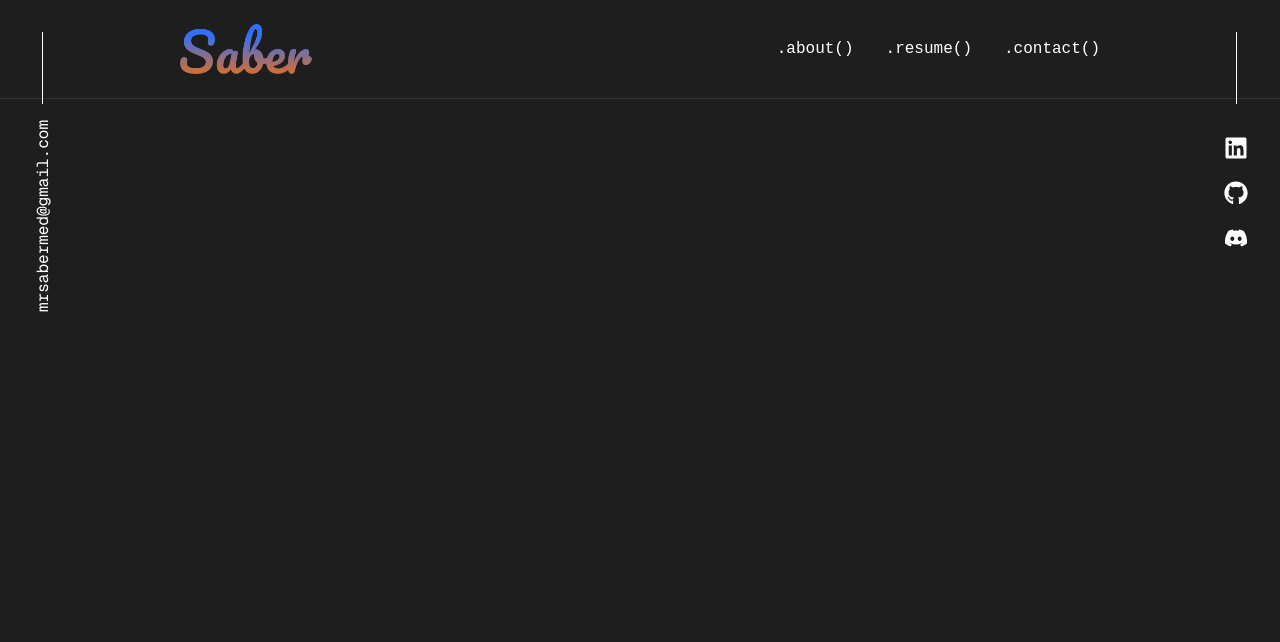
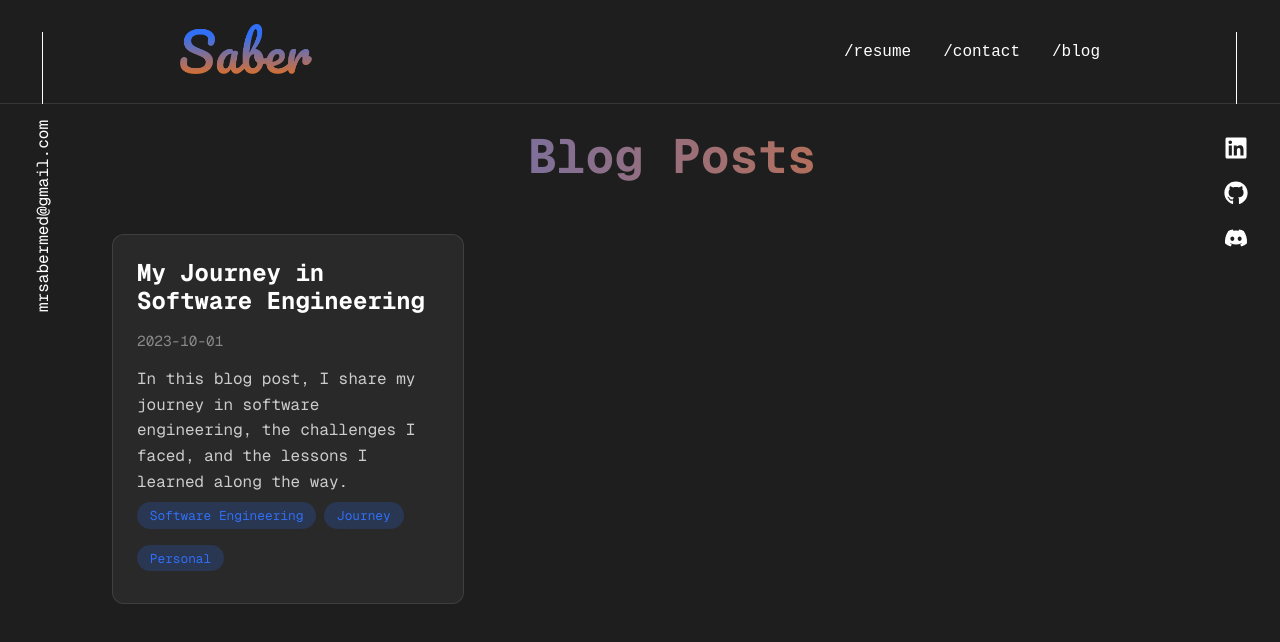
Before and after one commit to SABER-MOHAMED/msaber.tech, a Next.js app: page /blog in a window 1280 px wide. Shown: the top 642 px of the page. Built offline with nearby package versions, Linux system fonts and the light colour scheme.

Commit message:
setup blog

```diff
--- a/src/app/blog/blog.css
+++ b/src/app/blog/blog.css
@@ -1,20 +1,110 @@
 .blog-container {
-  max-width: 800px;
-  margin: 6rem auto 2rem;
-  padding: 0 1rem;
+  max-width: 1200px;
+  margin: 0 2rem;
+  padding: 0 1.5rem;
 }
 
 .blog-container h1 {
-  font-size: 2rem;
+  font-size: 3rem;
+  margin-top: 8rem;
   margin-bottom: 2rem;
+  text-align: center;
   background: linear-gradient(to right, #316ff6, #ff6f00);
   -webkit-background-clip: text;
+  background-clip: text;
   -webkit-text-fill-color: transparent;
+  animation: fadeIn 0.8s ease-in;
 }
 
-.blog-posts {
-  text-align: center;
-  padding: 2rem;
+.blog-grid {
+  display: grid;
+  grid-template-columns: repeat(auto-fill, minmax(300px, 1fr));
+  gap: 2rem;
+  padding: 1rem;
+}
+
+.blog-card {
+  background: rgba(255, 255, 255, 0.05);
   border: 1px solid rgba(255, 255, 255, 0.1);
-  border-radius: 8px;
+  border-radius: 12px;
+  padding: 1.5rem;
+  transition: transform 0.3s ease, box-shadow 0.3s ease;
+  cursor: pointer;
 }
+
+.blog-card:hover {
+  transform: translateY(-5px);
+  box-shadow: 0 10px 20px rgba(0, 0, 0, 0.2);
+}
+
+.blog-card h2 {
+  font-size: 1.5rem;
+  margin-bottom: 1rem;
+  color: #fff;
+}
+
+.blog-date {
+  font-size: 0.9rem;
+  color: #888;
+  margin-bottom: 1rem;
+}
+
+.blog-preview {
+  color: #ccc;
+  line-height: 1.6;
+}
+
+.blog-tag {
+  display: inline-block;
+  padding: 0.3rem 0.8rem;
+  background: rgba(49, 111, 246, 0.2);
+  color: #316ff6;
+  border-radius: 20px;
+  font-size: 0.8rem;
+  margin: 0.5rem 0.5rem 0.5rem 0;
+}
+
+.blog-post {
+  max-width: 800px;
+  margin: 2rem auto;
+}
+
+.blog-content {
+  margin-top: 2rem;
+  line-height: 1.8;
+  color: #ccc;
+}
+
+.back-link {
+  display: inline-block;
+  margin-top: 2rem;
+  color: #ccc;
+  text-decoration: none;
+  border-bottom: 1px solid transparent;
+  transition: all 0.3s ease;
+}
+
+.back-link:hover {
+  border-bottom: 1px solid #ed9b49;
+}
+
+.blog-tags {
+  margin: 1rem 0;
+}
+
+@keyframes fadeIn {
+  from {
+    opacity: 0;
+    transform: translateY(20px);
+  }
+  to {
+    opacity: 1;
+    transform: translateY(0);
+  }
+}
+
+@media (max-width: 768px) {
+  .blog-grid {
+    grid-template-columns: 1fr;
+  }
+}
--- a/src/app/blog/page.tsx
+++ b/src/app/blog/page.tsx
@@ -1,12 +1,51 @@
+'use client';
+import './blog.css';
+import Link from 'next/link';
+
+interface BlogPost {
+  title: string;
+  slug: string;
+  date: string;
+  preview: string;
+  content: string;
+  tags: string[];
+}
+
+export const blogPosts: BlogPost[] = [
+  {
+    title: 'My Journey in Software Engineering',
+    slug: 'my-journey-in-software-engineering',
+    date: '2023-10-01',
+    preview:
+      'In this blog post, I share my journey in software engineering, the challenges I faced, and the lessons I learned along the way.',
+    content:
+      'In this blog post, I share my journey in software engineering, the challenges I faced, and the lessons I learned along the way. It has been a long and rewarding journey, filled with ups and downs. I started coding at a young age, and over the years, I have worked on various projects that have shaped my skills and knowledge.',
+    tags: ['Software Engineering', 'Journey', 'Personal'],
+  },
+];
+
 export default function Blog() {
   return (
-    <>
-      <main className="blog-container">
-        <h1>Blog</h1>
-        <div className="blog-posts">
-          <p>Coming soon...</p>
-        </div>
-      </main>
-    </>
+    <main className="blog-container" id="blog">
+      <h1>Blog Posts</h1>
+      <div className="blog-grid">
+        {blogPosts.map((post, index) => (
+          <Link href={`/blog/${post.slug}`} key={index}>
+            <article className="blog-card">
+              <h2>{post.title}</h2>
+              <div className="blog-date">{post.date}</div>
+              <p className="blog-preview">{post.preview}</p>
+              <div>
+                {post.tags.map((tag, tagIndex) => (
+                  <span key={tagIndex} className="blog-tag">
+                    {tag}
+                  </span>
+                ))}
+              </div>
+            </article>
+          </Link>
+        ))}
+      </div>
+    </main>
   );
 }
--- a/src/app/page.tsx
+++ b/src/app/page.tsx
@@ -2,12 +2,14 @@ import Hero from '@/components/hero/Hero';
 import Resume from '@/components/resume/Resume';
 import Contact from '@/components/contact/Contact';
 import PiStatus from '@/components/pi-status/PiStatus';
+import Blog from '@/components/blog/Blog';
 
 export default function Home() {
   return (
     <main>
       <Hero />
       <Resume />
+      {/* <Blog /> */}
       <Contact />
       {/* <PiStatus /> */}
     </main>
--- a/src/components/header/Header.tsx
+++ b/src/components/header/Header.tsx
@@ -1,19 +1,35 @@
 'use client';
 import { useState } from 'react';
+import { usePathname } from 'next/navigation';
 import './header.css';
 
 export default function Header() {
   const [isMenuOpen, setIsMenuOpen] = useState(false);
+  const pathname = usePathname();
+
+  const handleNavClick = (
+    e: React.MouseEvent<HTMLAnchorElement>,
+    href: string
+  ) => {
+    setIsMenuOpen(false);
+    if (pathname !== '/' && href.startsWith('/#')) {
+      window.location.href = href;
+    }
+  };
 
   return (
     <header className="navbar">
       <nav className="nav-container">
+        <div className="nav-logo">
+          <a href="/" aria-label="Home">
             <img
               src="/images/logo.png"
               alt="Logo"
               className="logo"
               style={{ height: '50px', objectFit: 'cover' }}
             />
+          </a>
+        </div>
 
         <button
           className="menu-toggle"
@@ -25,13 +41,19 @@ export default function Header() {
 
         <ul className={`nav-links ${isMenuOpen ? 'active' : ''}`}>
           <li>
-            <a href="#about" onClick={() => setIsMenuOpen(false)}>.about()</a>
+            <a href="/#resume" onClick={(e) => handleNavClick(e, '/#resume')}>
+              /resume
+            </a>
           </li>
           <li>
-            <a href="#resume" onClick={() => setIsMenuOpen(false)}>.resume()</a>
+            <a href="/#contact" onClick={(e) => handleNavClick(e, '/#contact')}>
+              /contact
+            </a>
           </li>
           <li>
-            <a href="#contact" onClick={() => setIsMenuOpen(false)}>.contact()</a>
+            <a href="/blog" onClick={(e) => handleNavClick(e, '/blog')}>
+              /blog
+            </a>
           </li>
         </ul>
       </nav>
--- a/src/components/header/header.css
+++ b/src/components/header/header.css
@@ -39,7 +39,7 @@
   border-bottom: 1px solid transparent;
   transition: border-bottom 0.3s ease;
 }
-.navbar a:hover {
+.navbar li a:hover {
   border-bottom: 1px solid rgb(237, 155, 73);
 }
 
```
Also changed, not shown: src/app/blog/[slug]/page.tsx (added, +39 -0 lines), 1 other file (tests, documents, lock files or other folders). Lines whose indentation alone changed are shown as unchanged.
